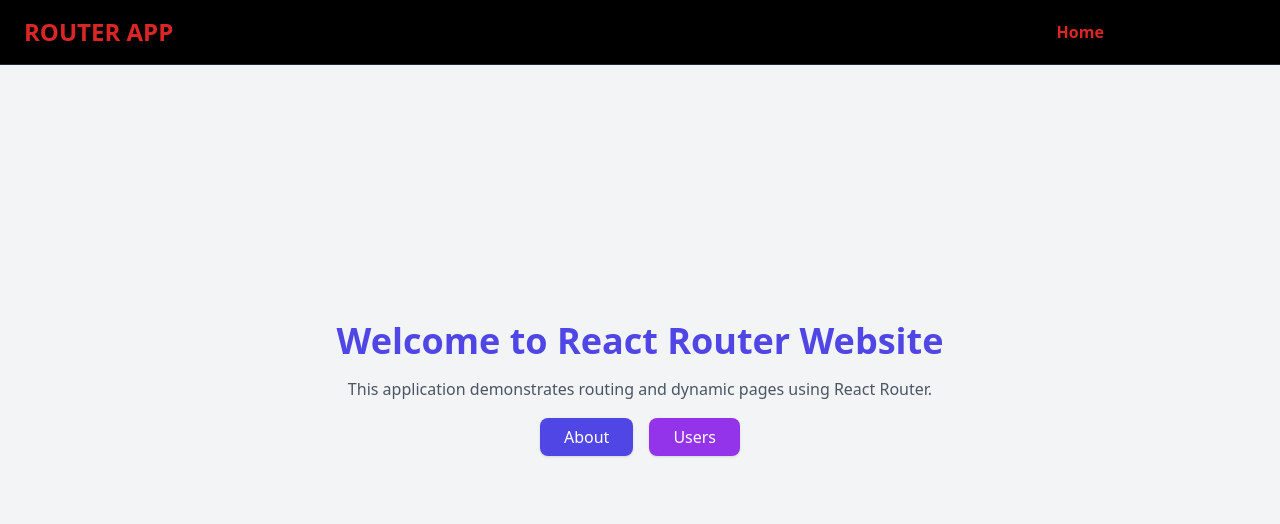
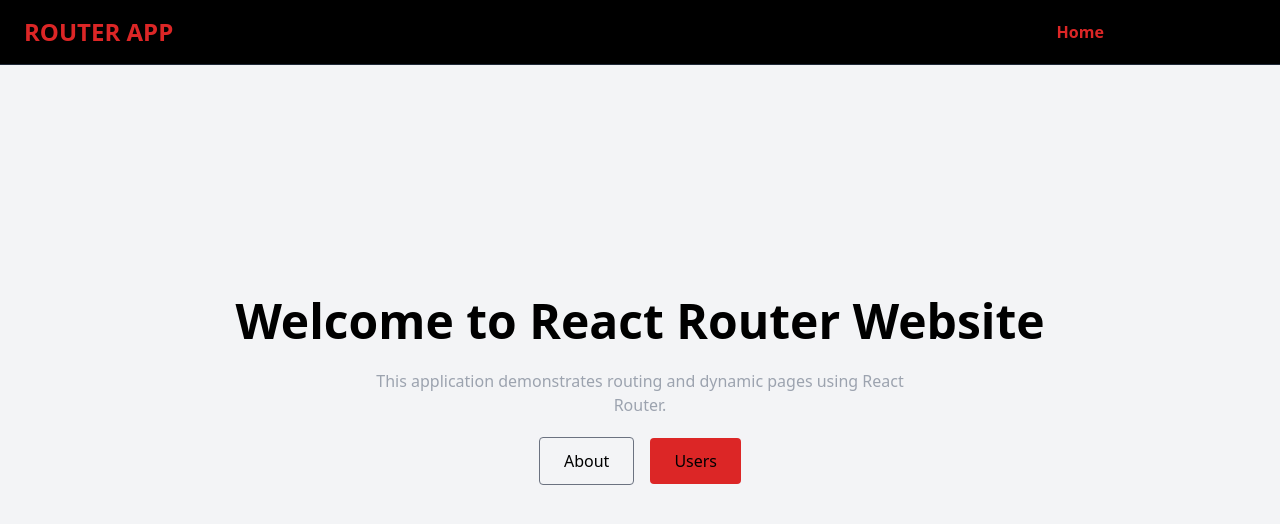
Before and after one commit to Karthik9633/react-router, a React (Vite) app: page / in a window 1280 px wide. Shown: the top 524 px of the page. Built offline with nearby package versions, Linux system fonts and the light colour scheme.

Commit message:
changed to netflix theme

```diff
--- a/src/pages/Home.jsx
+++ b/src/pages/Home.jsx
@@ -2,25 +2,25 @@ import { Link } from "react-router-dom";
 
 const Home = () => {
   return (
-    <div className="flex flex-col items-center justify-center h-[80vh] text-center">
-      <h2 className="text-4xl font-bold text-indigo-600 mb-4">
+    <div className="h-[80vh] flex flex-col justify-center items-center text-center px-6">
+      <h2 className="text-5xl font-bold mb-6">
         Welcome to React Router Website
       </h2>
-      <p className="text-gray-600 mb-6">
+      <p className="text-gray-400 max-w-xl mb-8">
         This application demonstrates routing and dynamic pages using React Router.
       </p>
 
       <div className="space-x-4">
         <Link
           to="/about"
-          className="bg-indigo-600 text-white px-6 py-2 rounded-lg shadow hover:bg-indigo-700 transition"
+          className="border border-gray-500 px-6 py-3 rounded hover:border-white transition"
         >
           About
         </Link>
 
         <Link
           to="/users"
-          className="bg-purple-600 text-white px-6 py-2 rounded-lg shadow hover:bg-purple-700 transition"
+          className="bg-red-600 px-6 py-3 rounded hover:bg-red-700 transition"
         >
           Users
         </Link>
```
